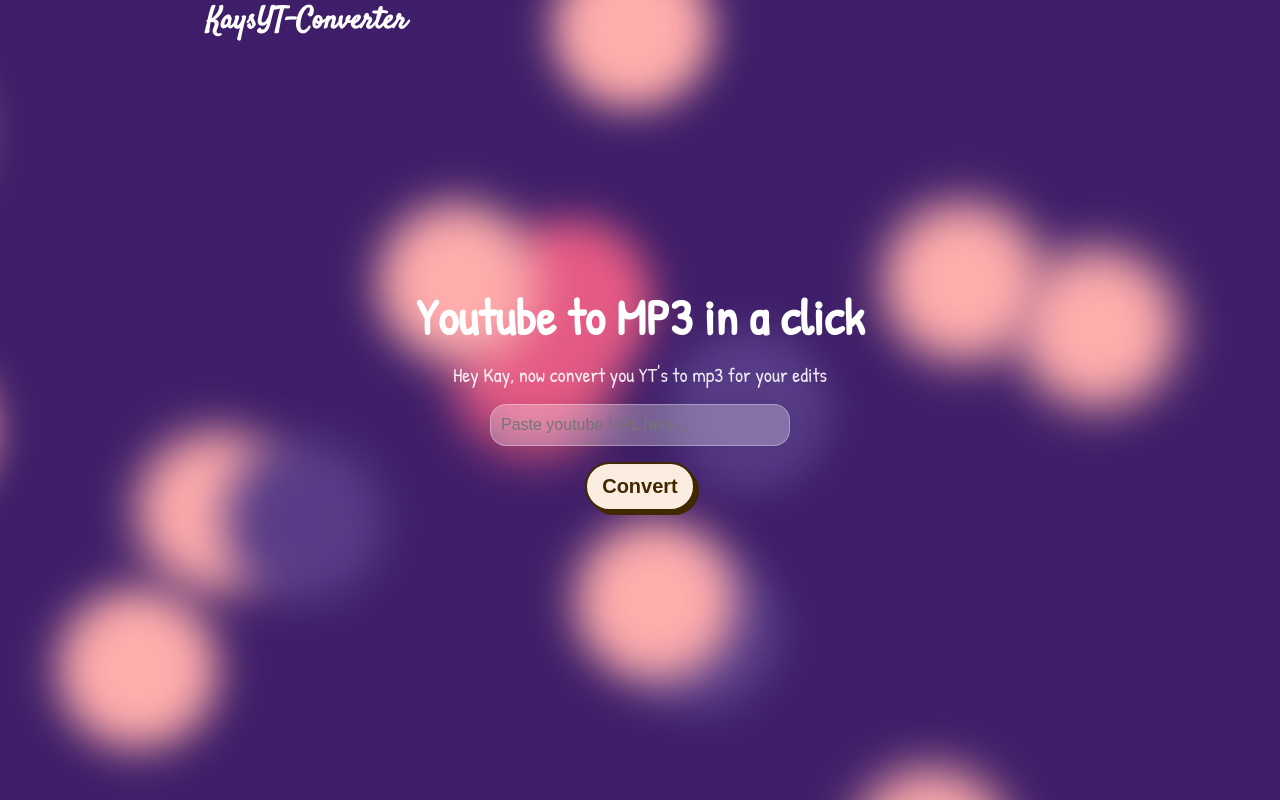
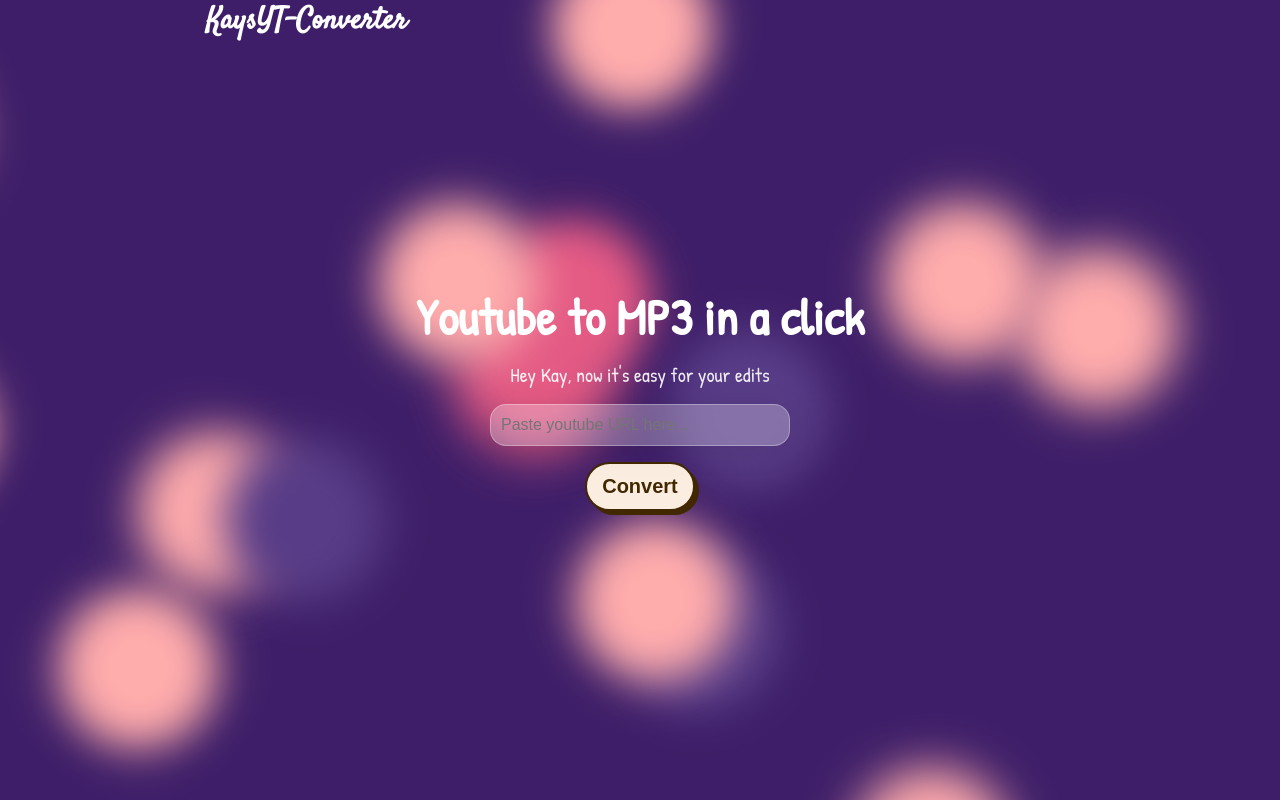
Before and after one commit to aaayushh7/KaysYTConverter, a React (Vite) app: page / in a window 1280 px wide. Built offline with nearby package versions, Linux system fonts and the light colour scheme.

Commit message:
content_desc upd

```diff
--- a/src/App.jsx
+++ b/src/App.jsx
@@ -63,7 +63,7 @@ function App() {
         <section className="content">
 
           <h1 className="content_title">Youtube to MP3 in a click</h1>
-          <p className="content_description">Hey Kay, now convert you YT's to mp3 for your edits</p>
+          <p className="content_description">Hey Kay, now it's easy for your edits</p>
 
           <form onSubmit={handleSubmit} className="form">
             <input ref={inputUrlRef} placeholder="Paste youtube URL here..." className="form_input" type="text" />
```
